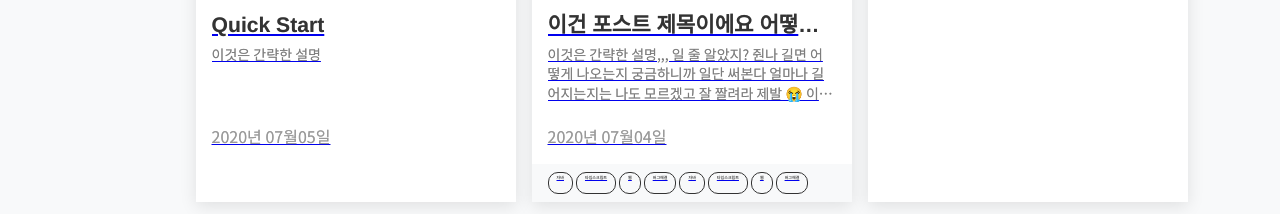
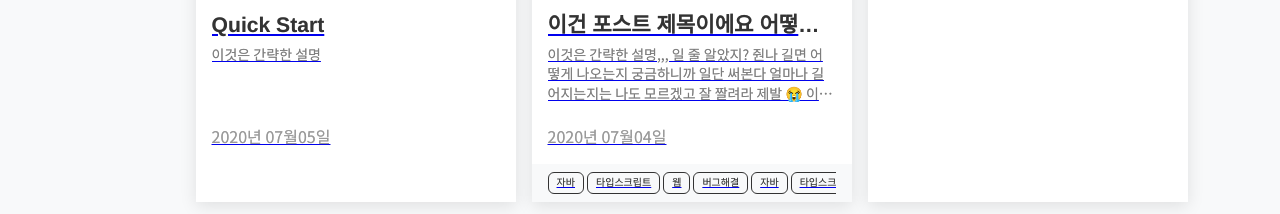
Before and after one commit to hexdrinker/hexdrinker.dev, a Gatsby site: page / in a window 1280 px wide. Shown: the part 586-800 px from the top of the page. Built offline with nearby package versions, Linux system fonts and the light colour scheme; Gatsby itself is replaced by a stand-in of ours; some packages are replaced by stand-ins of ours; what typography-theme-github would draw is missing.

Commit message:
태그 폰트 사이즈 수정

```diff
--- a/src/components/post-item/index.scss
+++ b/src/components/post-item/index.scss
@@ -84,9 +84,9 @@
     .tag {
       width: auto;
       height: 22px;
-      font-size: 4px;
+      font-size: 10px;
       padding: 2px 8px;
-      border-radius: 10px;
+      border-radius: 6px;
       border-width: 1px;
       border-style: solid;
       margin-right: 3px;
```
